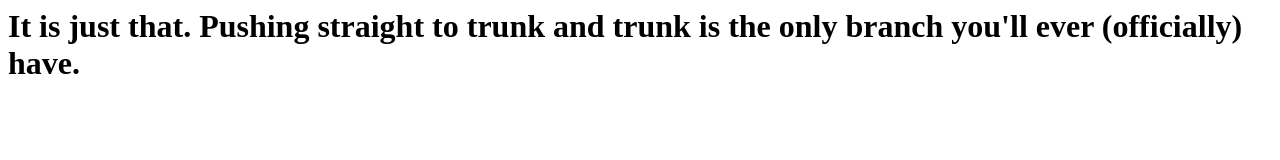
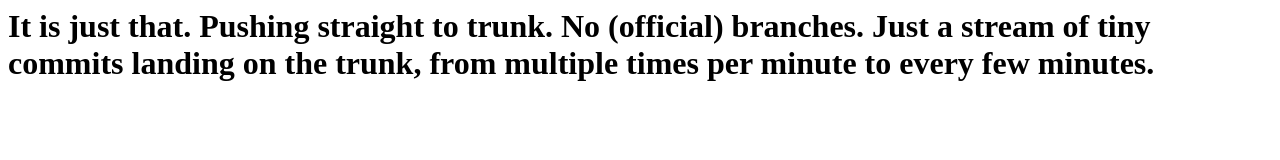
Before and after one commit to dragan-stepanovic/truetrunkbaseddevelopment.com, a plain HTML site: page index.html in a window 1280 px wide. Drawn offline with Linux system fonts and the light colour scheme.

Commit message:
Update index.html

```diff
--- a/index.html
+++ b/index.html
@@ -1 +1 @@
-<h1>It is just that. Pushing straight to trunk and trunk is the only branch you'll ever (officially) have.</h1>
+<h1>It is just that. Pushing straight to trunk. No (official) branches. Just a stream of tiny commits landing on the trunk, from multiple times per minute to every few minutes.</h1>
```
